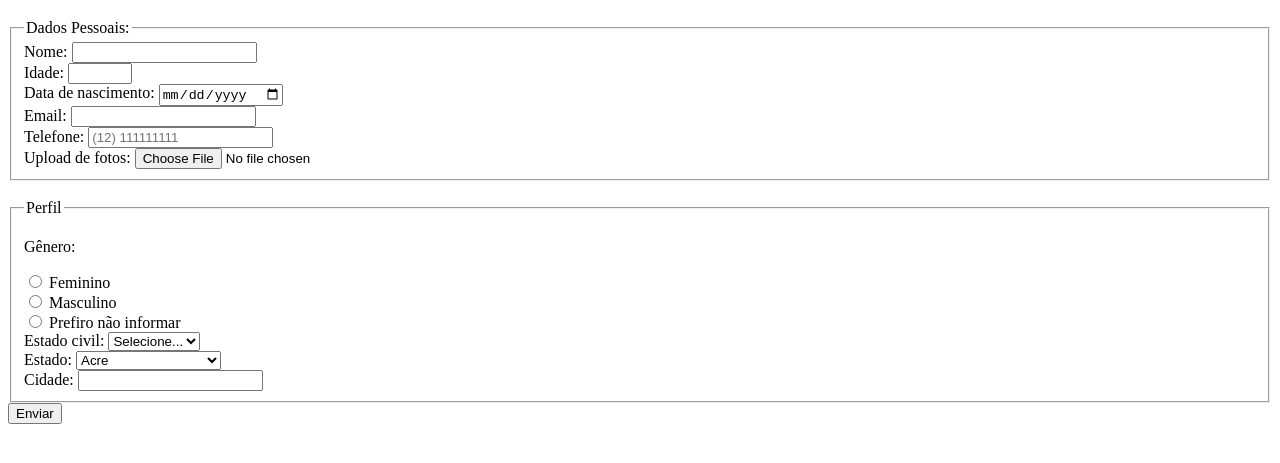
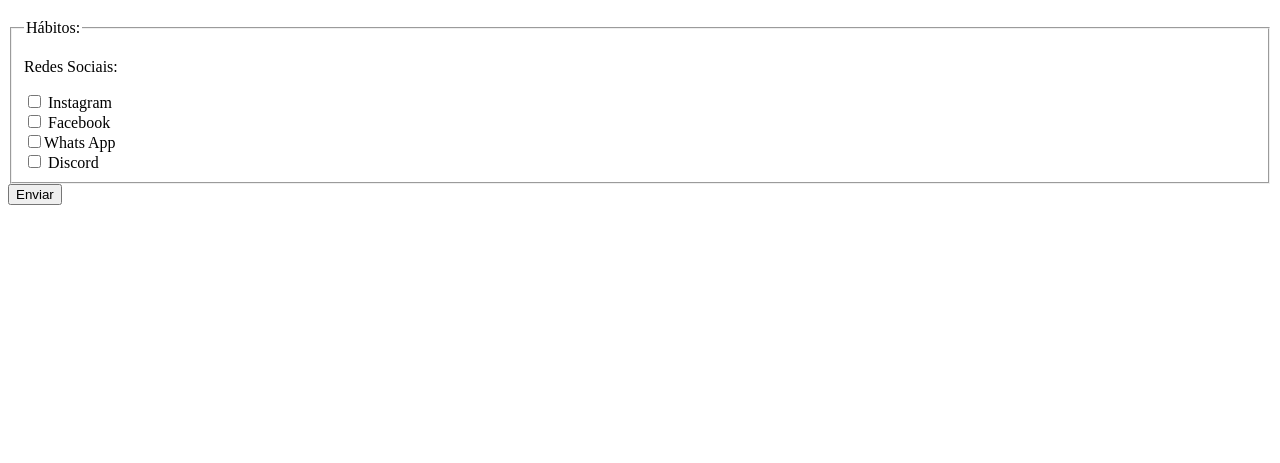
Before and after one commit to Isabellanormandia/pesquisa-culturama, a plain HTML site: page index.html in a window 1280 px wide. Shown: the part 61-524 px from the top of the page. Drawn offline with Linux system fonts and the light colour scheme.

Commit message:
Adiciona seção de hábitos-redes sociais

```diff
--- a/index.html
+++ b/index.html
@@ -11,8 +11,8 @@
     </header>
     <section>
         <form action="" method="get">
-             <fieldset>
-                <!-- DADOS PESSOAIS:  -->
+             <!-- <fieldset>
+                DADOS PESSOAIS:
                 <legend>Dados Pessoais:</legend>
                 <label for="userName">Nome:</label>
                 <input type="text" name="userName" required>
@@ -87,6 +87,27 @@
                         <br>
                     <label for="userCity">Cidade:</label>
                     <input type="text" name="userCity">
+             </fieldset>-->
+
+
+             <fieldset>
+                <legend>Hábitos:</legend>
+                <p>Redes Sociais:</p>
+                <input type="checkbox" name="social" value="instagram">
+                <label for="social">Instagram</label>
+                <br>
+                <input type="checkbox" name="social" value="facebook">
+                <label for="social">Facebook</label>
+                <br>
+                <input type="checkbox" name="social" value="whatsapp"
+                <label for="social">Whats App</label>
+                <br>
+                <input type="checkbox" name="social" value="discord">
+                <label for="social">Discord</label>
+
+
+
+
              </fieldset>
              <button type="submit">Enviar</button>
         </form>
```
